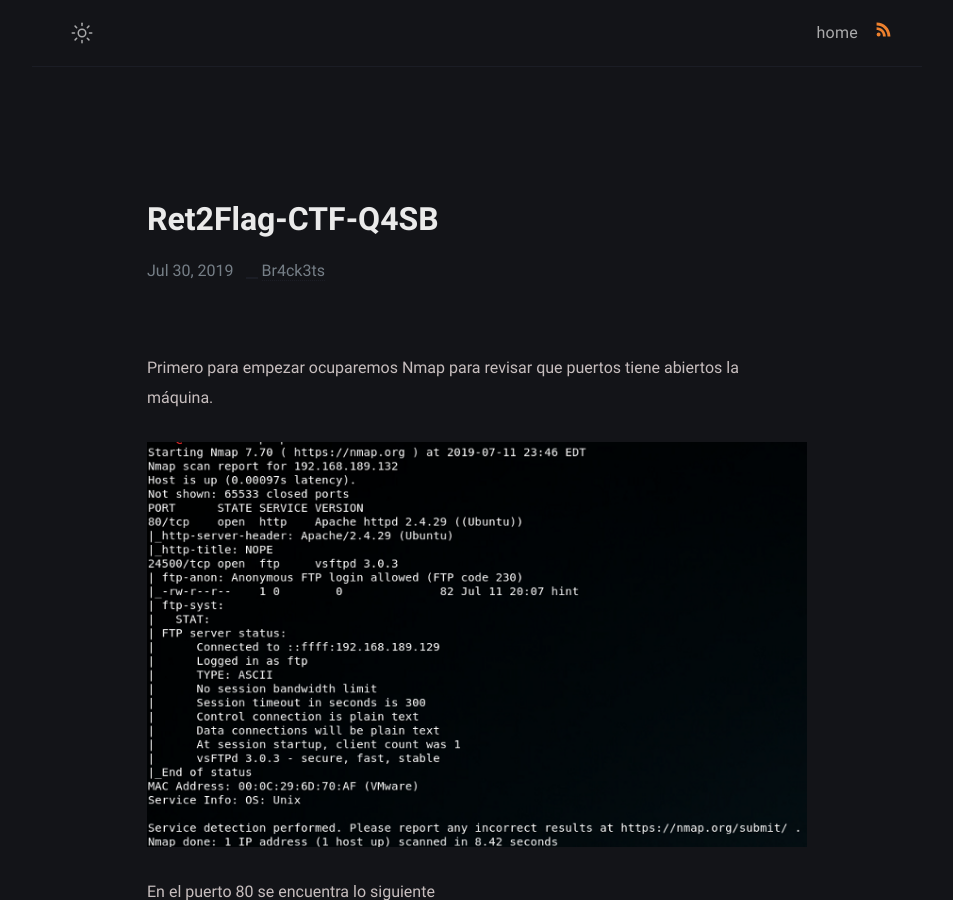
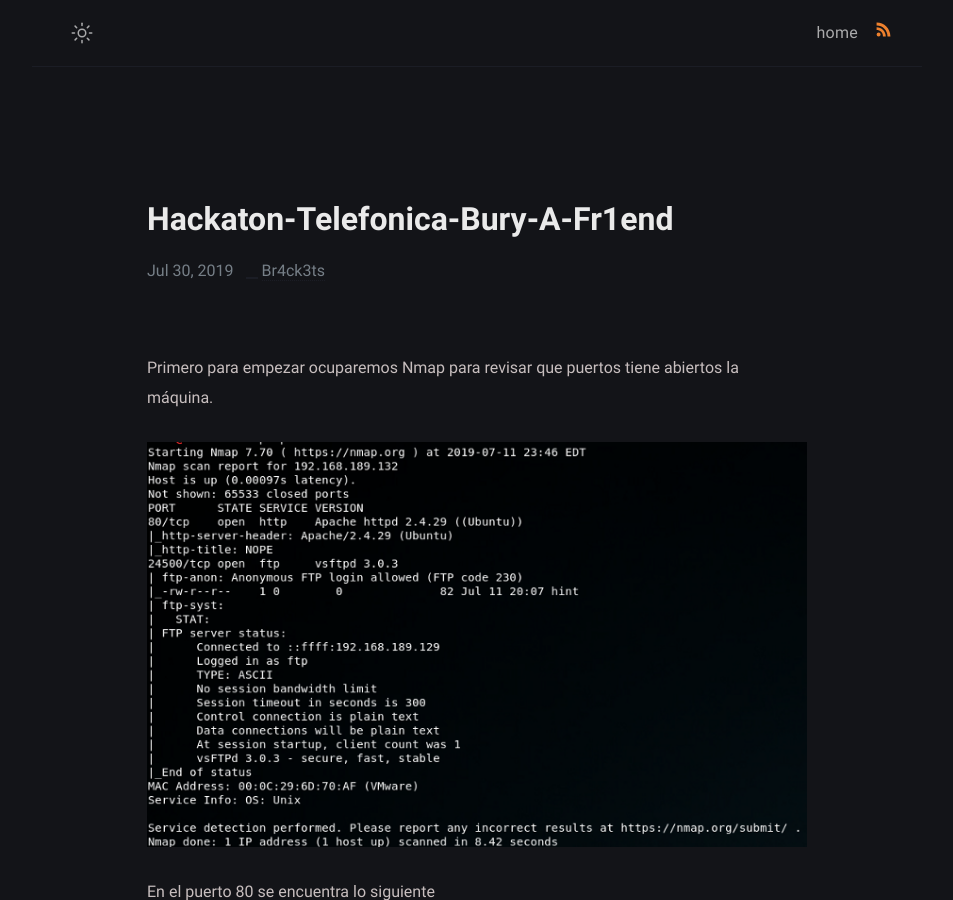
Before and after one commit to Br4ck3ts/Br4ck3ts.github.io, a Jekyll site: the page built from _posts/Hackaton-Telefonica-Bury-A-Fr1end/2019-07-30-Hackaton-Telefonica-Bury-A-Fr1end.md, in a window 1280 px wide and 900 px high. Shown: the whole window, without its empty margins (163-1116 px from the left). Built offline with Jekyll 4.4.1, drawn with Linux system fonts in a browser that asks for light colours.

Commit message:
Updating...

```diff
--- a/_posts/Hackaton-Telefonica-Bury-A-Fr1end/2019-07-30-Hackaton-Telefonica-Bury-A-Fr1end.md
+++ b/_posts/Hackaton-Telefonica-Bury-A-Fr1end/2019-07-30-Hackaton-Telefonica-Bury-A-Fr1end.md
@@ -1,6 +1,6 @@
 ---
-title: Ret2Flag-CTF-Q4SB
-date: 2019-07-30 11:58:47 +07:00
+title: Hackaton-Telefonica-Bury-A-Fr1end
+date: 2019-07-30 11:58:47 +07:000
 ---
 
 Primero para empezar ocuparemos Nmap para revisar que puertos tiene abiertos la máquina.
```
